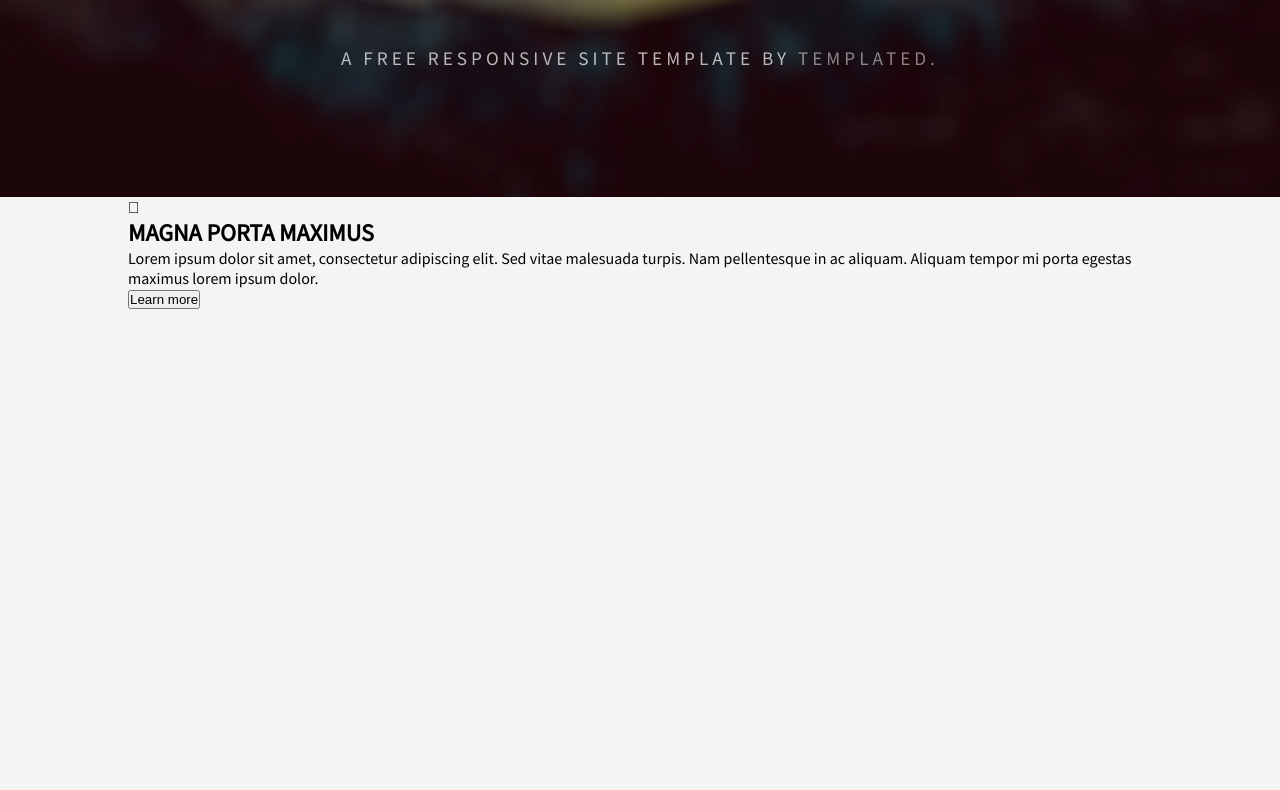
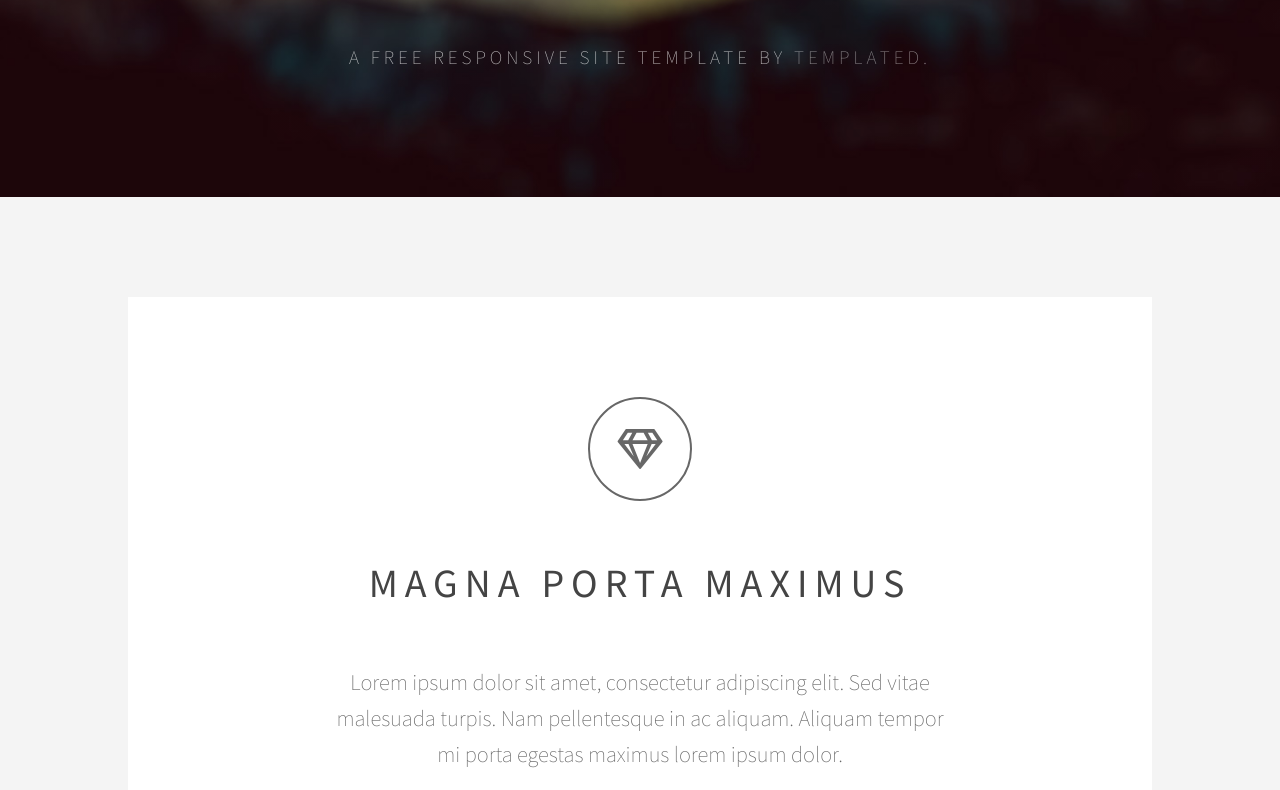
Before and after one commit to ZoricaZeljkovic/Epilogue, a plain HTML site: page index.html in a window 1280 px wide. Shown: the part 283-1073 px from the top of the page. Before the commit the page ends 800 px from the top, so only its background shows below. Drawn offline with Linux system fonts and the light colour scheme.

Commit message:
intro css

```diff
--- a/index.html
+++ b/index.html
@@ -18,15 +18,20 @@
     <header>
       <h1>Epilogue</h1>
       <div class="underline"></div>
-       <p>A free responsive site template by <a href="index.html"> templated.</a></p>
+      <p>
+        A free responsive site template by <a href="index.html"> templated.</a>
+      </p>
     </header>
     <!--intro-->
     <section class="intro container">
-    <i class="fal fa-gem"></i>
+      <i class="far fa-gem"></i>
       <h2>MAGNA PORTA MAXIMUS</h2>
-     <p>Lorem ipsum dolor sit amet, consectetur adipiscing elit. Sed vitae
-      malesuada turpis. Nam pellentesque in ac aliquam. Aliquam tempor
-      mi porta egestas maximus lorem ipsum dolor.</p>
+      <p>
+        Lorem ipsum dolor sit amet, consectetur adipiscing elit. Sed vitae
+        <br />
+        malesuada turpis. Nam pellentesque in ac aliquam. Aliquam tempor <br />
+        mi porta egestas maximus lorem ipsum dolor.
+      </p>
       <button>Learn more</button>
     </section>
   </body>
--- a/style.css
+++ b/style.css
@@ -2,11 +2,14 @@
 :root {
     --fontFamily: 'Source Sans Pro', sans-serif;
     --logo: 'Pacifico', cursive;
-    --fontSize: 16px;
+    --fontSize: 18px;
     --white: #fff;
     --bg: #f4f4f4;
     --red: #EF6480;
+    --headings: #444444;
+    --text: #676767;
     --transition: .3s ease;
+    --padding: 100px 0;
 }
 /* basic styles */
 * {
@@ -17,11 +20,41 @@
 body {
     font-family: var(--fontFamily);
     font-size: var(--fontSize);
+    color: var(--text);
     background: var(--bg);
+    font-weight: 200;
+    line-height: 1.6;
 }
 .container {
     width: 80%;
     margin: auto;
+}
+h1, h2, h3, h4, h5, h6 {
+    color: var(--headings);
+}
+h2 {
+    font-size: 2.5rem;
+    text-transform: uppercase;
+    font-weight: 400;
+    letter-spacing: 7px;
+    margin: 50px 0;
+}
+button {
+    border: 2px solid var(--headings);
+    padding: 20px 40px;
+    border-radius: 5px;
+    font-size: 1rem;
+    margin-top: 30px;
+    background: transparent;
+    text-transform: uppercase;
+    letter-spacing: 4px;
+    cursor: pointer;
+    transition: var(--transition);
+}
+button:hover {
+    border: 2px solid var(--red);
+    color: var(--red);
+
 }
 /* header */
 header {
@@ -44,7 +77,7 @@ header .underline {
     width: 35%;
     height: 2px;
     background: var(--white);
-    margin: 10px auto 50px;
+    margin: 20px auto 50px;
 }
 header p {
     font-size: 1.2rem;
@@ -63,3 +96,26 @@ header p a:hover {
     color: var(--red);
     cursor: pointer;
 }
+/* intro */
+.intro {
+    background: var(--white);
+    padding: var(--padding);
+    margin: 100px auto;
+    text-align: center;
+}
+.intro i {
+    font-size: 2.5rem;
+    border: 2px solid var(--text);
+    padding: 50px;
+    border-radius: 50%;
+    display: flex;
+    justify-content: center;
+    align-items: center;
+    height: 70px;
+    width: 70px;
+    margin: auto;
+}
+.intro p {
+    font-size: 1.4rem;
+    padding-bottom: 30px;
+}
```
Lines whose indentation alone changed are shown as unchanged.
